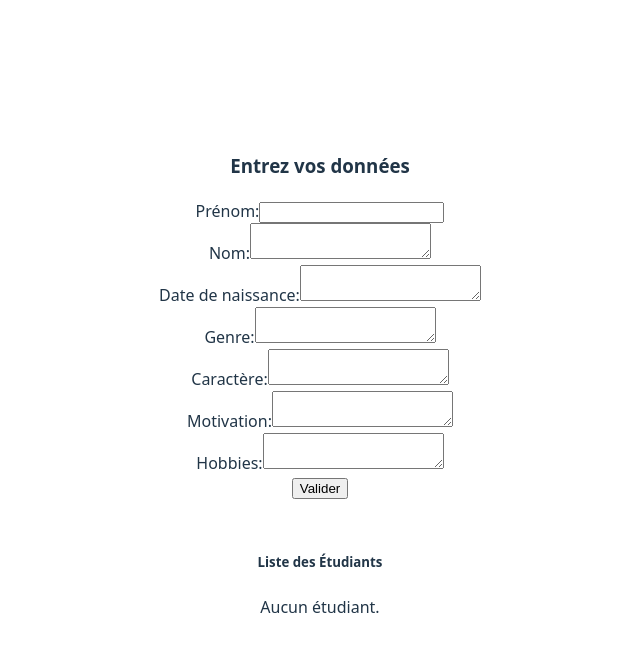
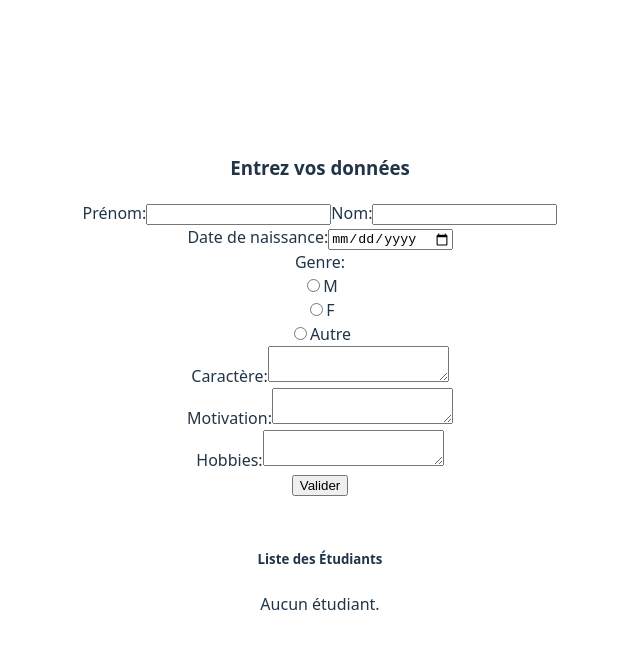
Before and after one commit to davidgalindo-git/ICT-294, a Vue app in the folder Ex2/Ex2/: page / in a window 1280 px wide. Shown: the top 652 px of the page, without its empty margins (320-960 px from the left). Built offline with nearby package versions, Linux system fonts and the light colour scheme.

Commit message:
feat:gender form buttons

```diff
--- a/Ex2/Ex2/src/components/Form.vue
+++ b/Ex2/Ex2/src/components/Form.vue
@@ -34,6 +34,12 @@ function onSubmit() {
   hobbies.value = ['']
 }
 
+const genderOptions = ref([
+    { value: 'male', label: 'M' },
+    { value: 'female', label: 'F' },
+    { value: 'other', label: 'Autre' },
+])
+
 function getEmojiByMood(mood) {
   let emojis = ["😢", "😁", "😊", "😒", "😃", "😐", "😖", "😤", "😟", "😆"] // la touche windows + "." permettent de choisir des emojis
   let index = Math.floor(mood / 10) - 1;
@@ -47,22 +53,31 @@ function getEmojiByMood(mood) {
     <h3>Entrez vos données</h3>
     <div class="review-form-row">
       <label for="firstname">Prénom:</label>
-      <input id="firstname" v-model="firstname"/>
-    </div>
-
-    <div class="review-form-row">
+      <input type="text" id="firstname" v-model="firstname"/>
       <label for="lastname">Nom:</label>
-      <textarea id="lastname" v-model="lastname"></textarea>
-    </div>
+      <input type="text" id="lastname" v-model="lastname">
+  </div>
 
     <div class="review-form-row">
       <label for="birthday">Date de naissance:</label>
-      <textarea id="birthday" v-model="birthday"></textarea>
+      <input type="date" id="birthday" v-model="birthday">
     </div>
 
     <div class="review-form-row">
       <label for="gender">Genre:</label>
-      <textarea id="gender" v-model="gender"></textarea>
+      <div v-for="option in genderOptions" :key="option.value" class="form-check">
+        <input
+        class="form-check-input"
+        type="radio"
+        :id="option.value"
+        :value="option.value"
+        v-model="gender"
+        name="gender"
+        >
+        <label class="form-check-label" :for="option.value">
+          {{ option.label }}
+        </label>
+      </div>
     </div>
 
     <div class="review-form-row">
```
